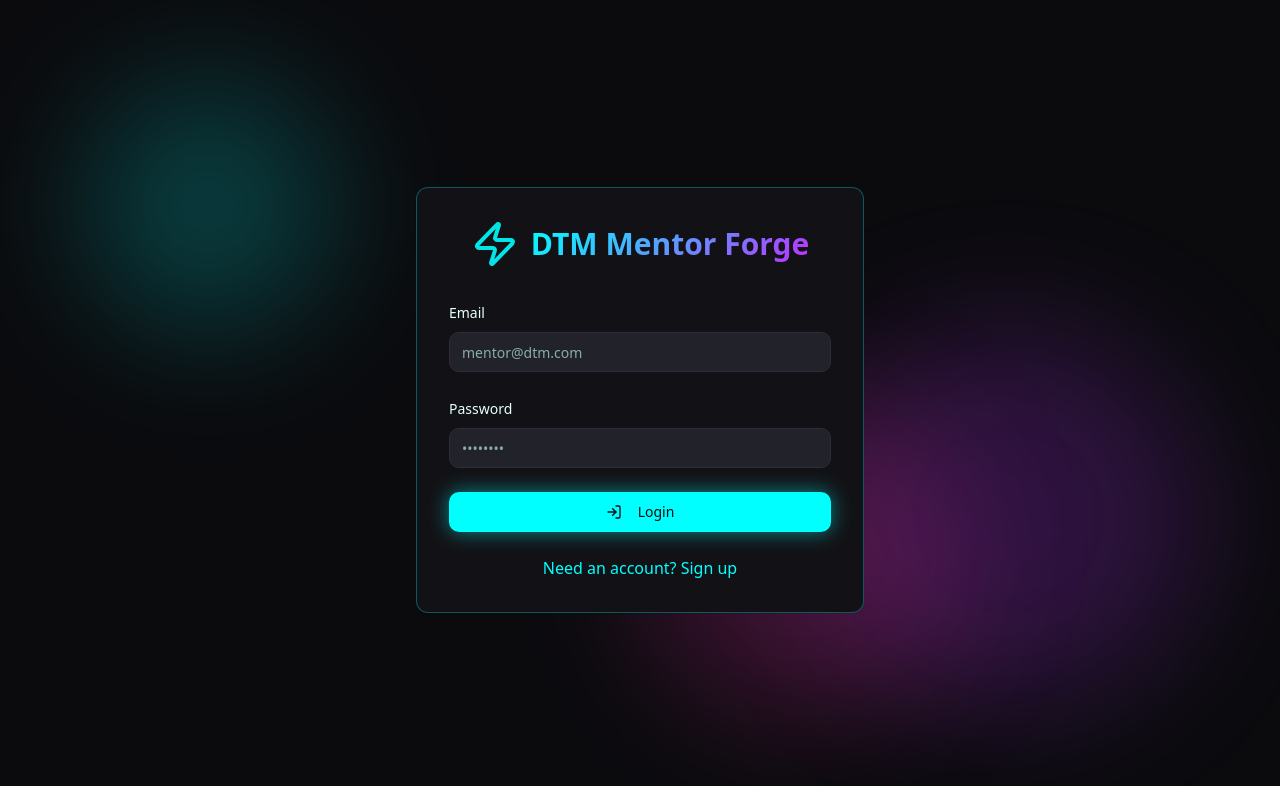
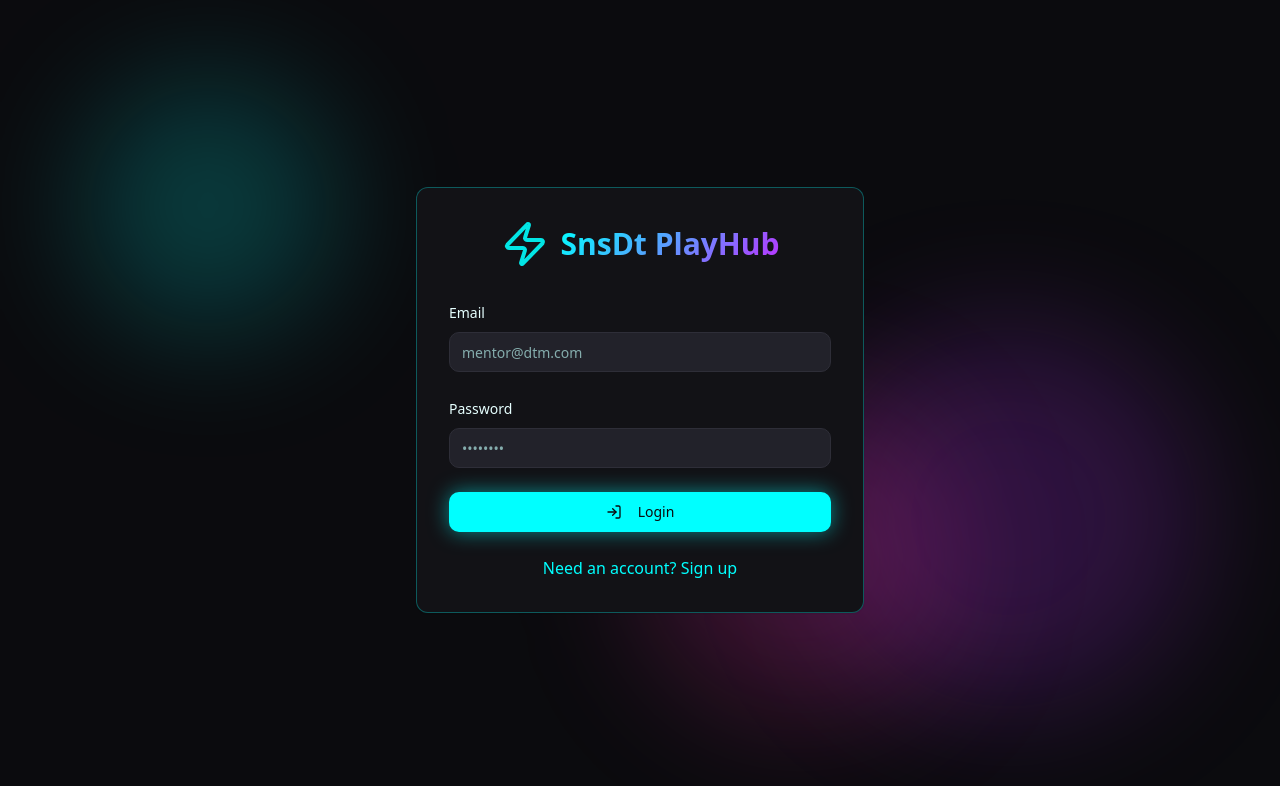
Before and after one commit to gobzzz-g/snsdt-play-hub, a React (Vite) app: page /auth in a window 1280 px wide. Shown: the top 786 px of the page. Built offline with nearby package versions, Linux system fonts and the light colour scheme; the HTML template or start-up script is replaced by a standard one.

Commit message:
Refactor: Rename DTM Mentor Forge to SnsDt PlayHub

```diff
--- a/src/pages/Auth.tsx
+++ b/src/pages/Auth.tsx
@@ -84,7 +84,7 @@ const Auth = () => {
           if (roleError) console.error("Role assignment error:", roleError);
         }
 
-        toast({ title: "Account created!", description: "Welcome to DTM Mentor Forge" });
+        toast({ title: "Account created!", description: "Welcome to SnsDt PlayHub" });
         navigate("/dashboard");
       }
     } catch (error: any) {
@@ -111,7 +111,7 @@ const Auth = () => {
         <div className="flex items-center justify-center mb-8">
           <Zap className="w-12 h-12 text-primary animate-glow-pulse" />
           <h1 className="text-3xl font-bold ml-3 bg-gradient-hero bg-clip-text text-transparent">
-            DTM Mentor Forge
+            SnsDt PlayHub
           </h1>
         </div>
 
--- a/src/pages/Dashboard.tsx
+++ b/src/pages/Dashboard.tsx
@@ -72,7 +72,7 @@ const Dashboard = () => {
           <div className="flex items-center gap-3">
             <Gamepad2 className="w-8 h-8 text-primary animate-glow-pulse" />
             <h1 className="text-2xl font-bold bg-gradient-hero bg-clip-text text-transparent">
-              DTM Mentor Forge
+              SnsDt PlayHub
             </h1>
           </div>
 
```
